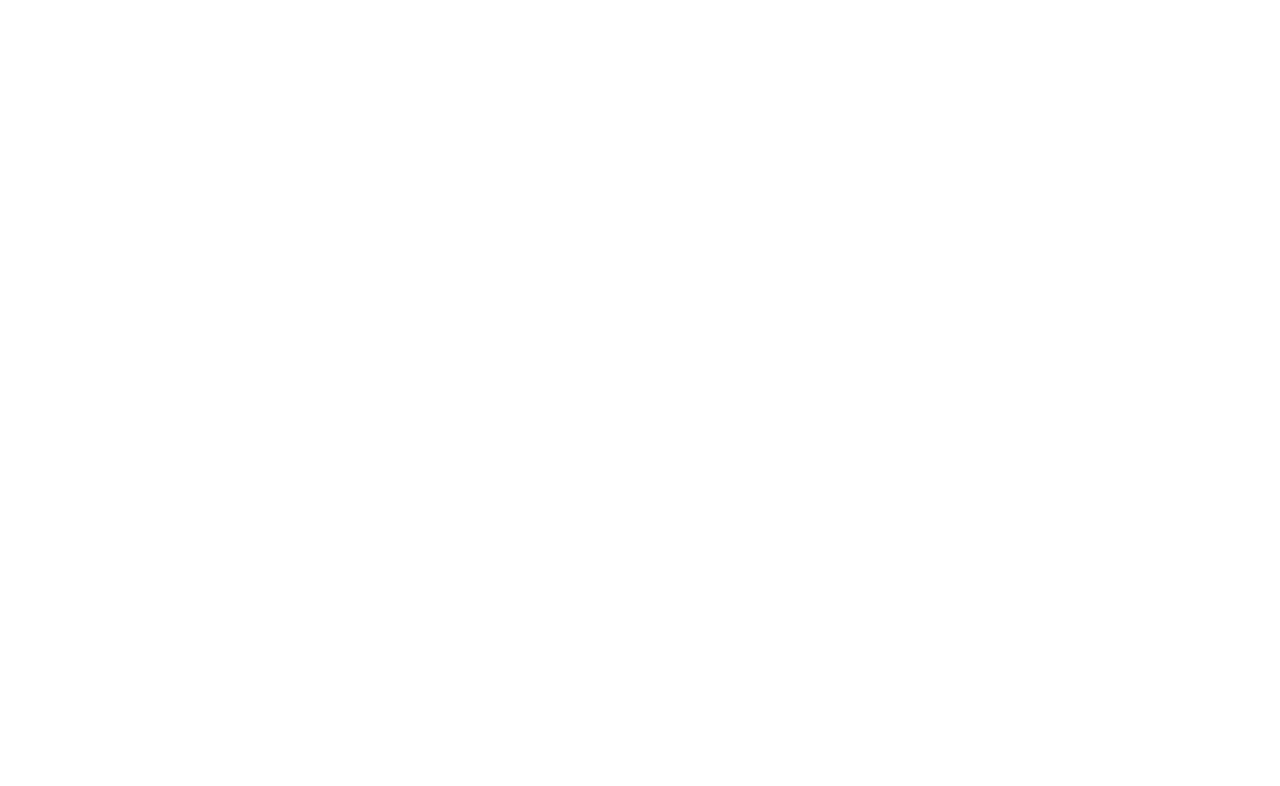
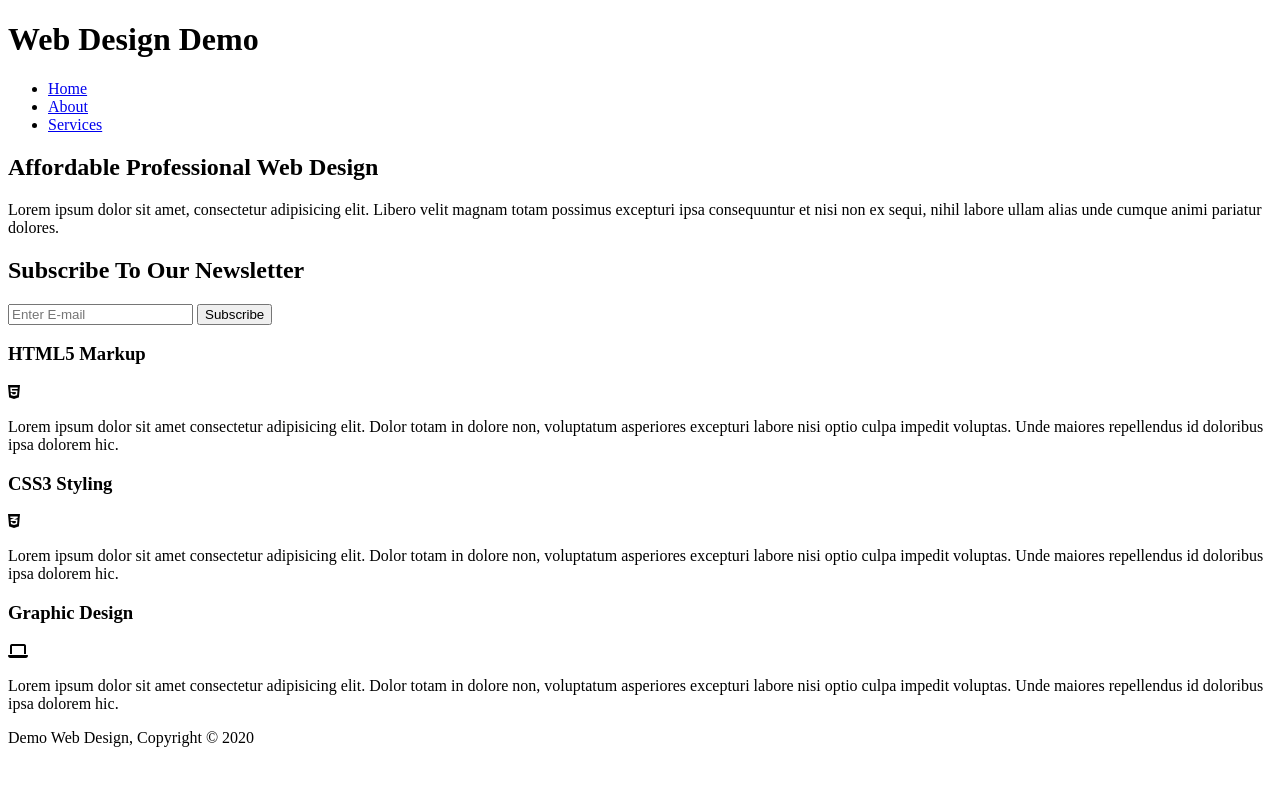
Before and after one commit to JHeineken/DemoWebsite, a plain HTML site: page index.html in a window 1280 px wide. Drawn offline with Linux system fonts and the light colour scheme.

Commit message:
html outline complete for home page

```diff
--- a/index.html
+++ b/index.html
@@ -4,10 +4,61 @@
     <meta charset="UTF-8">
     <meta name="viewport" content="width=device-width, initial-scale=1.0">
     <script src="https://kit.fontawesome.com/23c8d59516.js" crossorigin="anonymous"></script>
-    <title>DemoWebsite | Welcome</title>
+    <title>Web Design Demo | Welcome</title>
 
 </head>
 <body>
+    <header>
+    <div class="container">
+        <div id="demoLogo">
+            <h1>Web Design Demo</h1>
+        </div>
+        <nav>
+            <ul>
+                <li><a href="index.html">Home</a></li>
+                <li><a href="about.html">About</a></li>
+                <li><a href="services.html">Services</a></li>
+            </ul>
+        </nav>
+    </div>
+    </header>
+    <section id="showcase">
+        <div class="container">
+            <h1>Affordable Professional Web Design</h1>
+            <p>Lorem ipsum dolor sit amet, consectetur adipisicing elit. Libero velit magnam totam possimus excepturi ipsa consequuntur et nisi non ex sequi, nihil labore ullam alias unde cumque animi pariatur dolores.</p>
+        </div>
+    </section>
+    <section id="newsletter">
+    <div class="container">
+        <h1>Subscribe To Our Newsletter</h1>
+        <form>
+            <input type="email" placeholder="Enter E-mail">
+            <button type="submit" class="button_1">Subscribe</button>
+        </form>
+    </div>
+    </section>
+    <section id="boxes">
+        <div class="container">
+            <div class="box">
+                <h3>HTML5 Markup</h3>
+                <i class="fab fa-html5"></i>
+                <p>Lorem ipsum dolor sit amet consectetur adipisicing elit. Dolor totam in dolore non, voluptatum asperiores excepturi labore nisi optio culpa impedit voluptas. Unde maiores repellendus id doloribus ipsa dolorem hic.</p>
+            </div>
+            <div class="box">
+                <h3>CSS3 Styling</h3>
+                <i class="fab fa-css3-alt"></i>
+                <p>Lorem ipsum dolor sit amet consectetur adipisicing elit. Dolor totam in dolore non, voluptatum asperiores excepturi labore nisi optio culpa impedit voluptas. Unde maiores repellendus id doloribus ipsa dolorem hic.</p>
+            </div>
+            <div class="box">
+                <h3>Graphic Design</h3>
+                <i class="fas fa-laptop"></i>
+                <p>Lorem ipsum dolor sit amet consectetur adipisicing elit. Dolor totam in dolore non, voluptatum asperiores excepturi labore nisi optio culpa impedit voluptas. Unde maiores repellendus id doloribus ipsa dolorem hic.</p>
+            </div>
+        </div>
+    </section>
+    <footer>
+        <p>Demo Web Design, Copyright &copy; 2020</p>
+    </footer>
 
 </body>
 </html>
```
